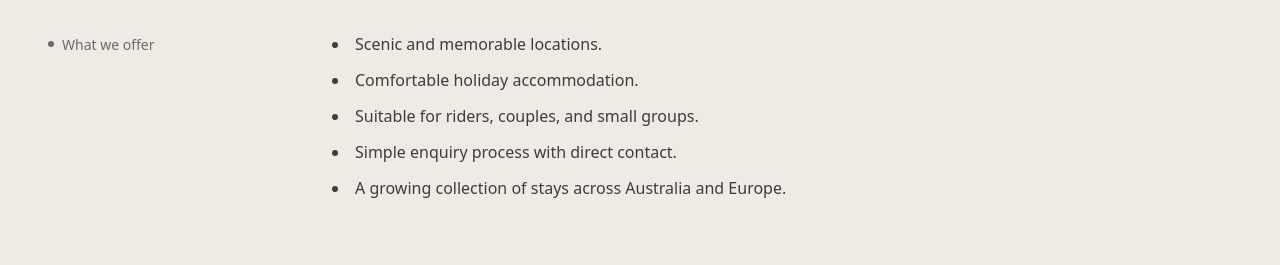
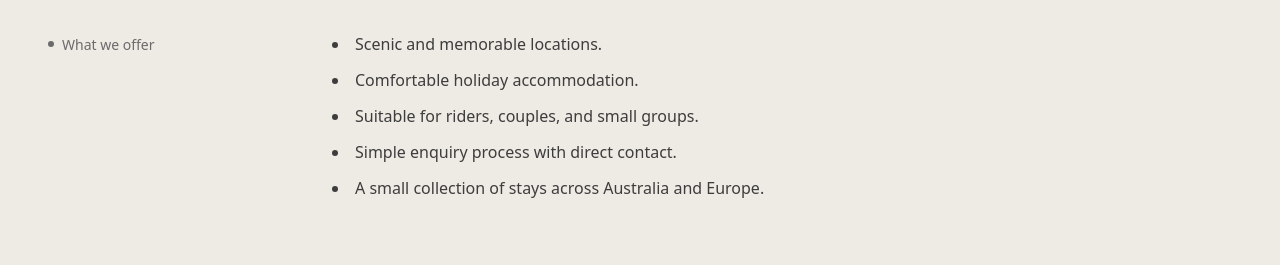
Before and after one commit to janemontaldo/ride-side-stays, a React (Vite) app: page /about in a window 1280 px wide. Shown: the part 775-1040 px from the top of the page. Built offline with nearby package versions, Linux system fonts and the light colour scheme; no server answers; a web font is replaced by a local one.

Commit message:
Update about page

```diff
--- a/src/pages/About.tsx
+++ b/src/pages/About.tsx
@@ -10,7 +10,7 @@ const highlights = [
   'Comfortable holiday accommodation.',
   'Suitable for riders, couples, and small groups.',
   'Simple enquiry process with direct contact.',
-  'A growing collection of stays across Australia and Europe.',
+  'A small collection of stays across Australia and Europe.',
 ];
 
 export default function About() {
```
